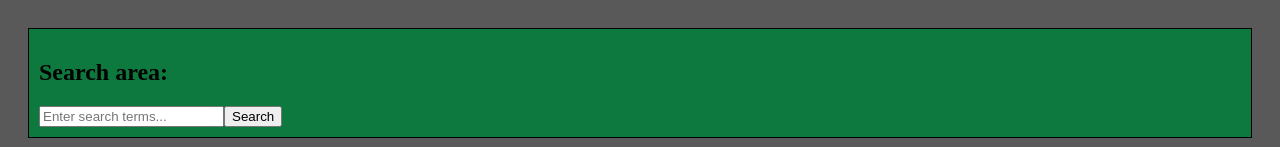
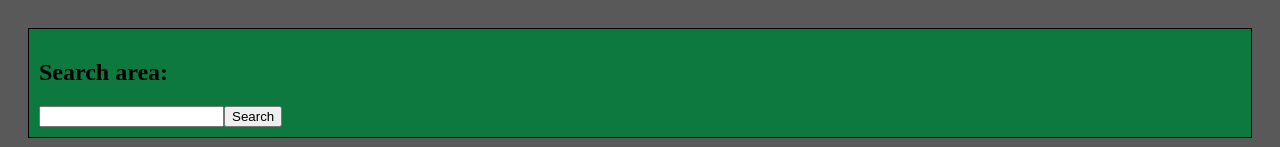
Before and after one commit to mark-pribylnov/react, a React (Vite) app: page / in a window 1280 px wide. Shown: the top 147 px of the page. Built offline with nearby package versions, Linux system fonts and the light colour scheme.

Commit message:
feat: add search functionality with local storage (2)

```diff
--- a/src/App.tsx
+++ b/src/App.tsx
@@ -1,16 +1,50 @@
+import { useState } from 'react';
+import type * as React from 'react';
 import './App.css';
 
+const LOCAL_STORAGE_PROPERTIES = {
+  searches: 'searches',
+};
+
 function App() {
+  const [searchQuery, setSearchQuery] = useState(getLastSearch());
+
+  function onSubmit(event: React.SubmitEvent<HTMLFormElement>): void {
+    event.preventDefault();
+
+    const searches =
+      JSON.parse(localStorage.getItem(LOCAL_STORAGE_PROPERTIES.searches)) ?? [];
+    searches.push(searchQuery);
+
+    localStorage.setItem(
+      LOCAL_STORAGE_PROPERTIES.searches,
+      JSON.stringify(searches)
+    );
+
+    console.log(searches);
+  }
+
+  function getLastSearch(): string {
+    const searches = JSON.parse(
+      localStorage.getItem(LOCAL_STORAGE_PROPERTIES.searches)
+    );
+    return !searches ? '' : searches.at(-1);
+  }
+
   return (
     <div className="app-container">
       <section className="search-section">
         <h2>Search area:</h2>
-        <input
-          type="text"
-          placeholder="Enter search terms..."
-          className="search-input"
-        />
-        <button className="search-button">Search</button>
+        <form action="#" onSubmit={onSubmit}>
+          <input
+            type="text"
+            className="search-input"
+            value={searchQuery}
+            onChange={(event) => setSearchQuery(event.target.value)}
+            aria-label="Search terms"
+          />
+          <button className="search-button">Search</button>
+        </form>
       </section>
 
       <section className="results-section">
```
